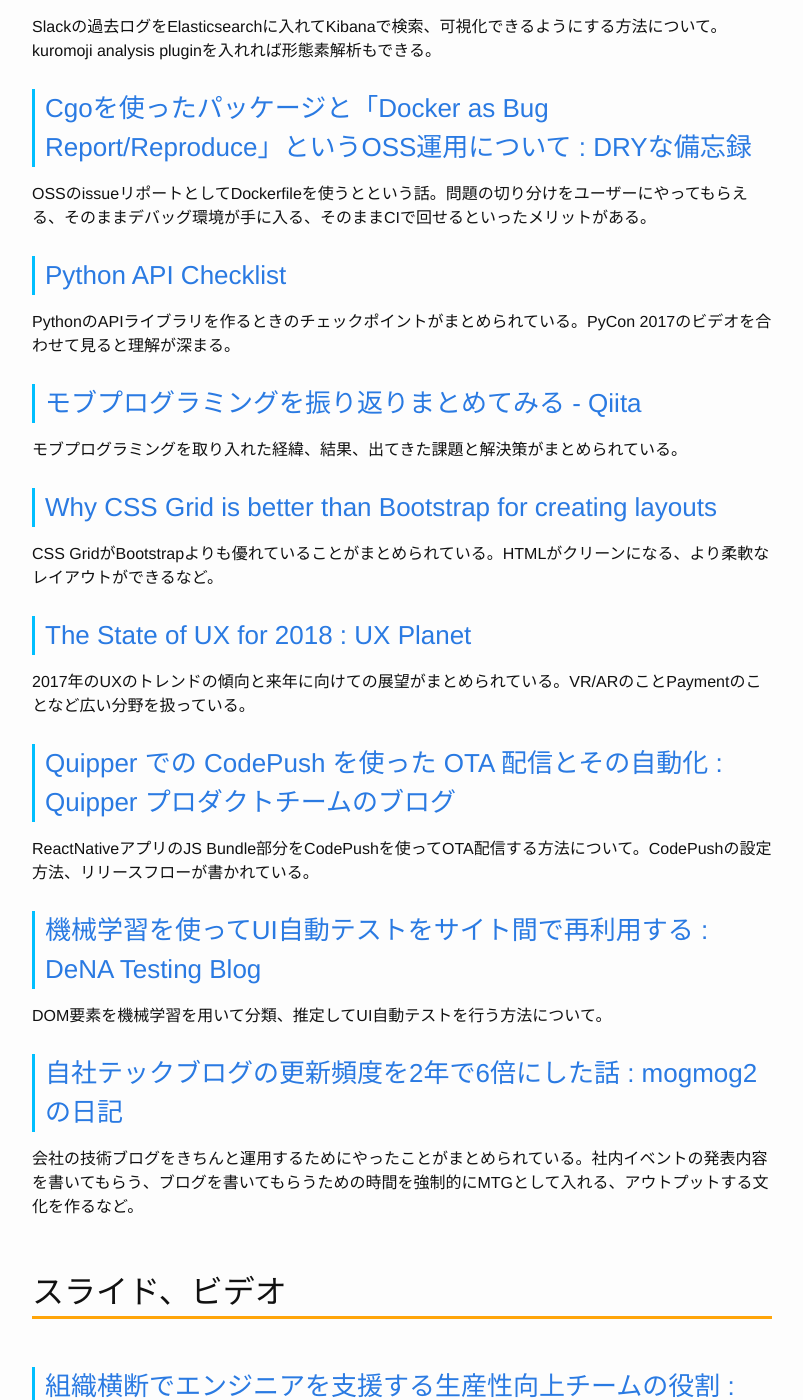
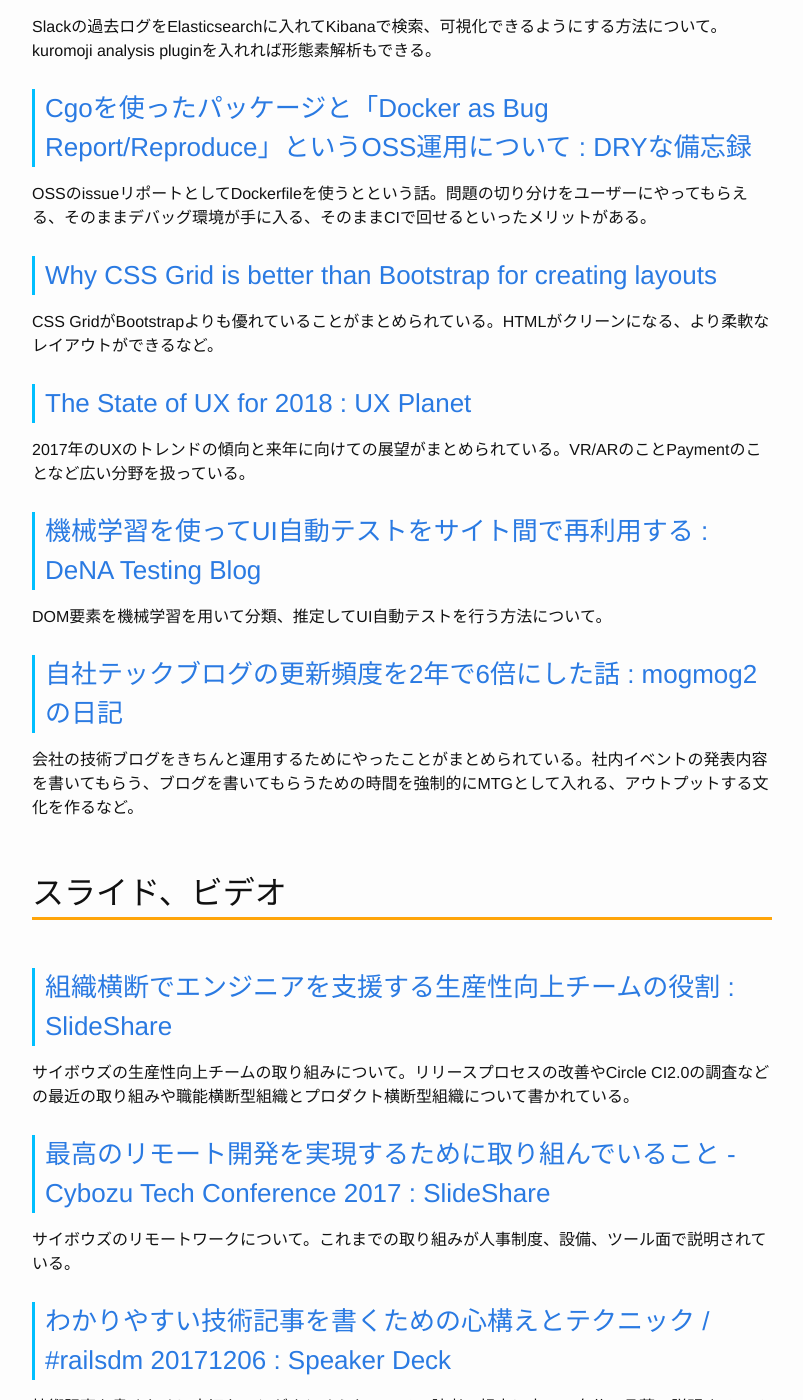
Before and after one commit to Gather-Tech/Gather-Tech.github.io, a Jekyll site: the page built from _posts/2017/2017-12-11-Gather76.md, in a window 1280 px wide and 1400 px high, scrolled down 1514 px. Shown: the whole window, without its empty margins (238-1041 px from the left). Built offline with Jekyll 4.4.1, drawn with Linux system fonts in a browser that asks for light colours; some of the changed text lies outside the part shown.

Commit message:
Reduced articles

```diff
--- a/_posts/2017/2017-12-11-Gather76.md
+++ b/_posts/2017/2017-12-11-Gather76.md
@@ -38,14 +38,6 @@
 
 OSSのissueリポートとしてDockerfileを使うとという話。問題の切り分けをユーザーにやってもらえる、そのままデバッグ環境が手に入る、そのままCIで回せるといったメリットがある。
 
-### [Python API Checklist](http://python.apichecklist.com/)
-
-PythonのAPIライブラリを作るときのチェックポイントがまとめられている。PyCon 2017のビデオを合わせて見ると理解が深まる。
-
-### [モブプログラミングを振り返りまとめてみる - Qiita](https://qiita.com/Junichi_M_/items/f30b95a67abeeeb8fd23)
-
-モブプログラミングを取り入れた経緯、結果、出てきた課題と解決策がまとめられている。
-
 ### [Why CSS Grid is better than Bootstrap for creating layouts](https://hackernoon.com/how-css-grid-beats-bootstrap-85d5881cf163)
 
 CSS GridがBootstrapよりも優れていることがまとめられている。HTMLがクリーンになる、より柔軟なレイアウトができるなど。
@@ -53,10 +45,6 @@
 ### [The State of UX for 2018 : UX Planet](https://uxplanet.org/the-state-of-ux-for-2018-4b2ea908c837)
 
 2017年のUXのトレンドの傾向と来年に向けての展望がまとめられている。VR/ARのことPaymentのことなど広い分野を扱っている。
-
-### [Quipper での CodePush を使った OTA 配信とその自動化 : Quipper プロダクトチームのブログ](http://quipper.hatenablog.com/entry/2017/12/06/060641)
-
-ReactNativeアプリのJS Bundle部分をCodePushを使ってOTA配信する方法について。CodePushの設定方法、リリースフローが書かれている。
 
 ### [機械学習を使ってUI自動テストをサイト間で再利用する : DeNA Testing Blog](http://swet.dena.com/entry/labrador-project-1)
 
@@ -75,10 +63,6 @@
 ### [最高のリモート開発を実現するために取り組んでいること - Cybozu Tech Conference 2017 : SlideShare](https://www.slideshare.net/ssuserd4b8ca/cybozu-tech-conference-2017)
 
 サイボウズのリモートワークについて。これまでの取り組みが人事制度、設備、ツール面で説明されている。
-
-### [入門者向け alt属性の書き方アドバイス : Google スライド](https://docs.google.com/presentation/d/10MjLH0mqXy3p4qTFNOPoaFz_PAOc0k9nLP_ID4mvnd0/edit#slide=id.p)
-
-HTMLのalt属性について。スクリーンリーダーで読み上げて何の画像か通じるようにする。実例も解説されていて分かりやすい。
 
 ### [わかりやすい技術記事を書くための心構えとテクニック / #railsdm 20171206 : Speaker Deck](https://speakerdeck.com/jnchito/number-railsdm-20171206)
 
```
